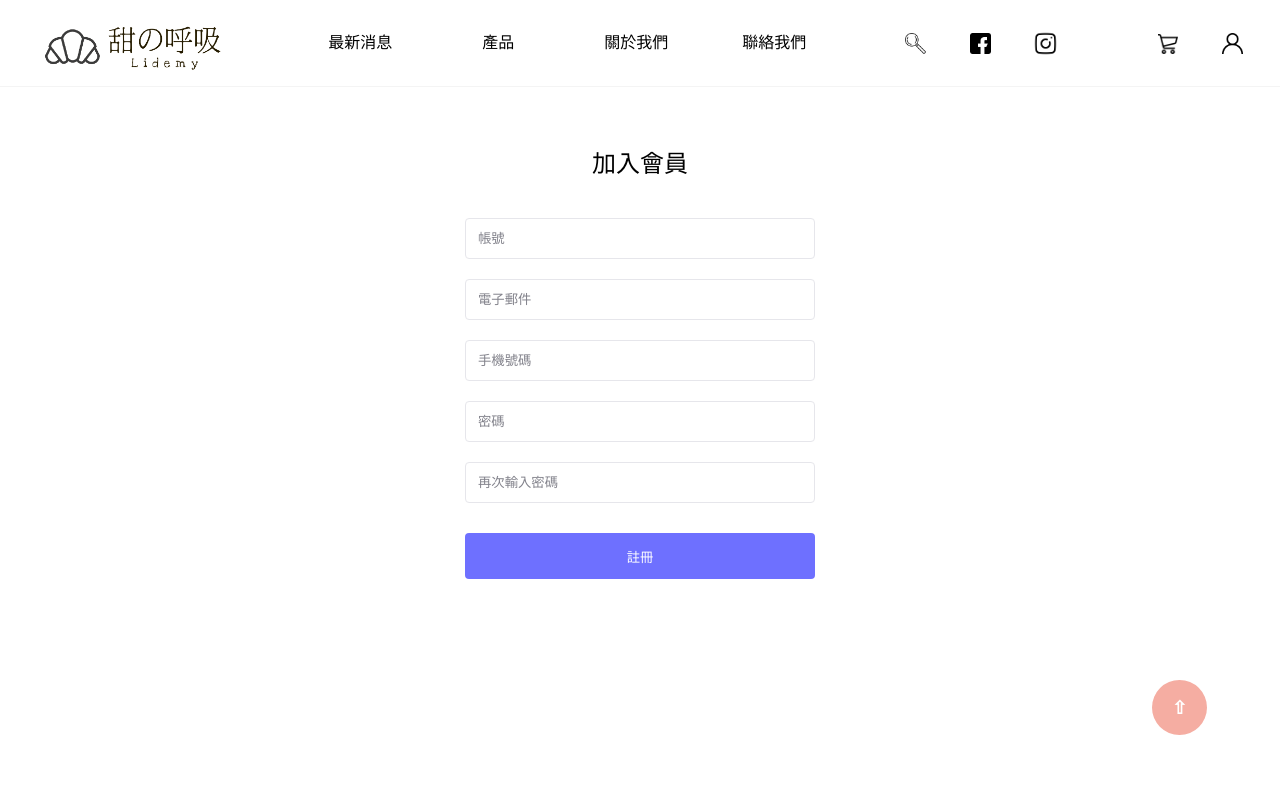
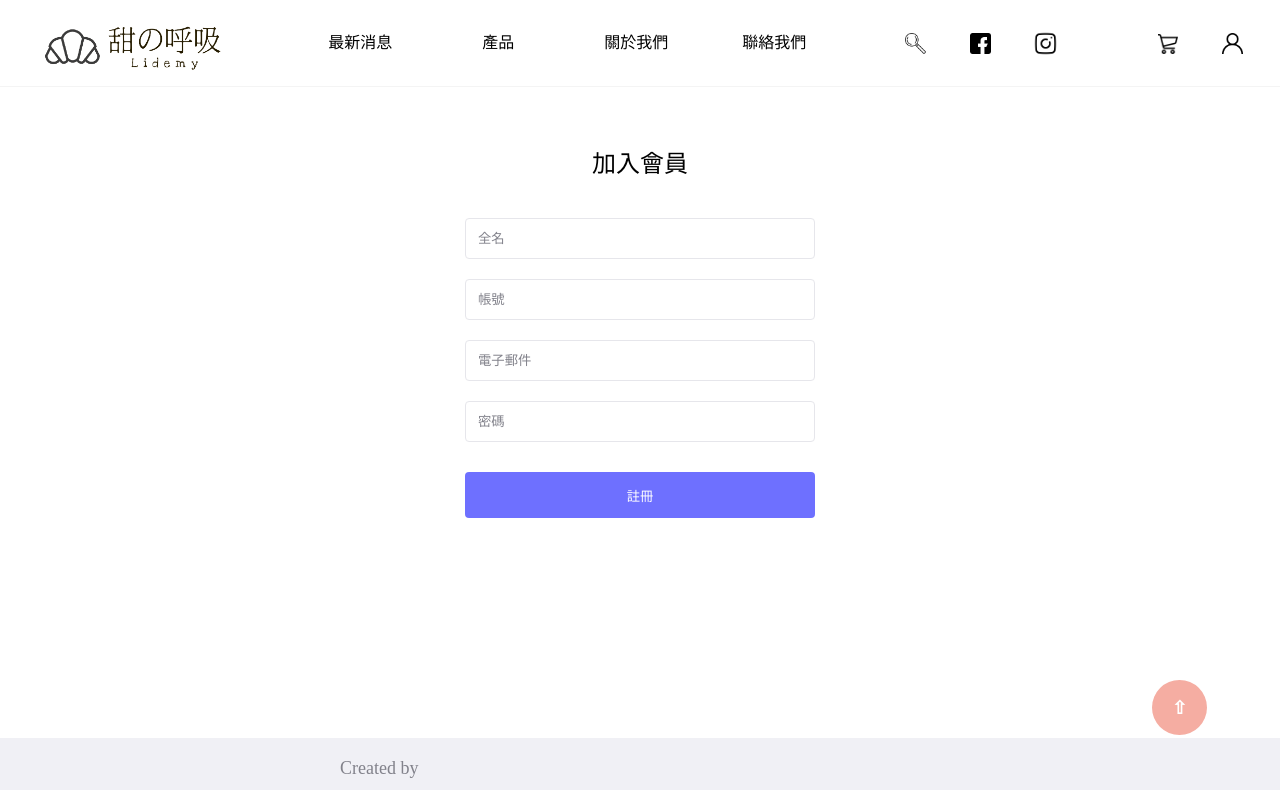
Before and after one commit to corekang/sweetbreath, a React (Create React App) app: page /#/register in a window 1280 px wide. Shown: the top 790 px of the page. Built offline with nearby package versions, Linux system fonts and the light colour scheme.

Commit message:
SBP-46__FrontEnd_Register_UserAuthenticatio_v1

```diff
--- a/src/WebAPI.js
+++ b/src/WebAPI.js
@@ -1,8 +1,20 @@
 import { getAuthToken } from "./utils";
 const BASE_URL = "/api"; // Domain Name
 
-export const getPosts = () => {
-  return fetch(`${BASE_URL}/api/register`).then((res) => res.json());
+export const register = (fullname, username, email, password) => {
+  return fetch(`${BASE_URL}/register`, {
+    method: "POST",
+    headers: {
+      "content-type": "application/json",
+    },
+    body: JSON.stringify({
+      fullname,
+      username,
+      email,
+      password,
+    }),
+  }).then((res) => res.json());
+  // .then((data) => console.log(data));
 };
 
 export const login = (username, password) => {
--- a/src/pages/user/RegisterPage/RegisterPage.js
+++ b/src/pages/user/RegisterPage/RegisterPage.js
@@ -1,6 +1,11 @@
 import styled from "styled-components";
 import { H3, Input } from "../../../constants/style";
 import { theme } from "../../../constants/theme";
+import React, { useState, useContext } from "react";
+import { register } from "../../../WebAPI";
+import { setAuthToken } from "../../../utils";
+import { useHistory } from "react-router-dom";
+import AuthContext from "../../../contexts";
 
 const PageContainer = styled.div`
   * {
@@ -17,7 +22,7 @@ const RegisterPageTitle = styled(H3)`
   text-align: center;
 `;
 
-const RegisterForm = styled.div`
+const RegisterForm = styled.form`
   width: 350px;
 `;
 
@@ -34,18 +39,82 @@ const RegisterButton = styled.button`
   background-color: ${theme.colors.mainPrimary};
   border: 0;
   color: #ffffff;
+  cursor: pointer;
+`;
+
+const ErrorMessage = styled.div`
+  color: red;
+  text-align: center;
 `;
 
 export default function RegisterPage() {
+  const [fullname, setFullname] = useState("");
+  const [username, setUsername] = useState("");
+  const [email, setEmail] = useState("");
+  const [password, setPassword] = useState("");
+  const [errorMessage, setErrorMessage] = useState();
+  const history = useHistory();
+  const handleSubmit = (e) => {
+    setErrorMessage(null);
+    register(fullname, username, email, password).then((data) => {
+      console.log(data);
+      if (data.ok !== 1) {
+        setFullname("");
+        setUsername("");
+        setEmail("");
+        setPassword("");
+        return setErrorMessage(data.message);
+      }
+      setAuthToken(data.token);
+      history.push("/login");
+    });
+  };
+  const handleEmail = (value) => {
+    if (
+      !/^[a-zA-Z0-9.!#$%&'*+\/=?^_`{|}~-]+@[a-zA-Z0-9](?:[a-zA-Z0-9-]{0,61}[a-zA-Z0-9])?(?:\.[a-zA-Z0-9](?:[a-zA-Z0-9-]{0,61}[a-zA-Z0-9])?)*$/.test(
+        value
+      )
+    ) {
+      console.log("請輸入正確 Email");
+    }
+  };
+  const handleInputFocus = () => {
+    setErrorMessage(null);
+  };
   return (
     <PageContainer>
       <RegisterPageTitle>加入會員</RegisterPageTitle>
-      <RegisterForm>
-        <RegisterInput placeholder="帳號" />
-        <RegisterInput placeholder="電子郵件" />
-        <RegisterInput placeholder="手機號碼" />
-        <RegisterInput type="password" placeholder="密碼" />
-        <RegisterInput type="password" placeholder="再次輸入密碼" />
+      {errorMessage && <ErrorMessage>{errorMessage}</ErrorMessage>}
+      <RegisterForm onSubmit={handleSubmit}>
+        <RegisterInput
+          value={fullname}
+          onChange={(e) => setFullname(e.target.value)}
+          onFocus={handleInputFocus}
+          placeholder="全名"
+        />
+        <RegisterInput
+          value={username}
+          onChange={(e) => setUsername(e.target.value)}
+          onFocus={handleInputFocus}
+          placeholder="帳號"
+        />
+        <RegisterInput
+          value={email}
+          onChange={(e) => {
+            handleEmail(e.target.value);
+            setEmail(e.target.value);
+          }}
+          onFocus={handleInputFocus}
+          type="text"
+          placeholder="電子郵件"
+        />
+        <RegisterInput
+          value={password}
+          onChange={(e) => setPassword(e.target.value)}
+          onFocus={handleInputFocus}
+          type="password"
+          placeholder="密碼"
+        />
         <RegisterButton>註冊</RegisterButton>
       </RegisterForm>
     </PageContainer>
```
